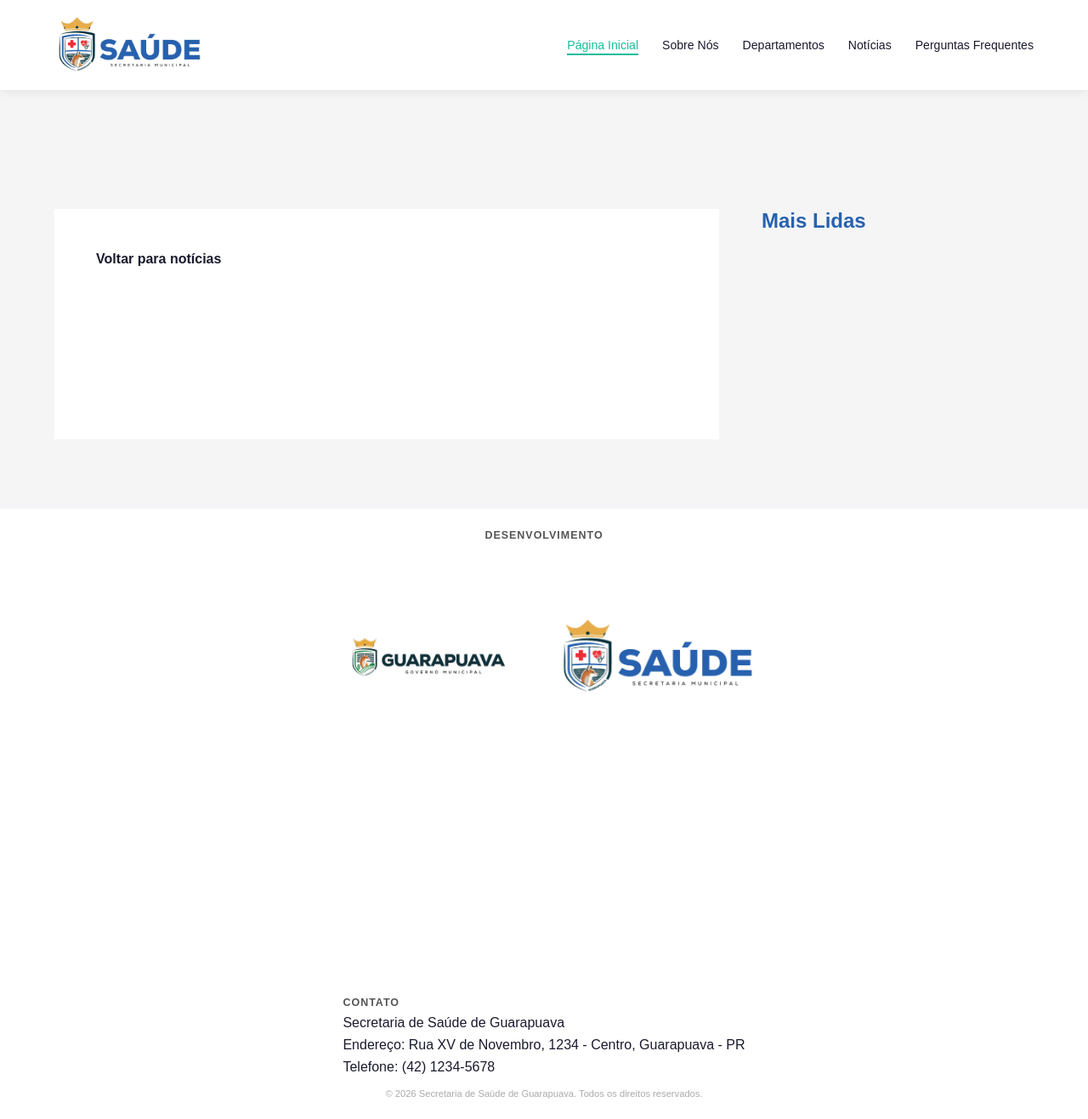
After one commit to dtisaude-debug/site_secretaria, a Flask app: template frontend/templates/pages/noticia_detalhe.html in a window 1280 px wide. The commit adds this page. Shown: the whole page at 85% size. Run offline with Flask 3, Linux system fonts and the light colour scheme; the template is opened without the code that fills it, so the values that code supplies are empty.

Commit message:
Realizado alterações na estrutura de pasta: -Movido noticia_detalhe para pages; -mudado o formato de apresentação das noticias; -Alterado o app.py

```diff
--- a/frontend/app.py
+++ b/frontend/app.py
@@ -73,7 +73,7 @@ def noticia_detalhe(id):
         abort(404)
 
     return render_template(
-        'noticia_detalhe.html',
+        'pages/noticia_detalhe.html',
         noticia=noticia
     )
 
--- a/frontend/static/css/base.css
+++ b/frontend/static/css/base.css
@@ -18,6 +18,9 @@
   --light-gray: #f5f6fa;
   --text-dark:  #1a1a2e;
   --text-gray:  #555;
+  --red:        #c62828;
+  --dark-red:   #b71c1c;
+  --blue-logo:  #2761ae;
 }
 
 html { scroll-behavior: smooth; }
--- a/frontend/static/css/noticias_template.css
+++ b/frontend/static/css/noticias_template.css
@@ -1,141 +1,123 @@
 /* =========================================
-   PÁGINA DE NOTÍCIA
+   PÁGINA NOTÍCIA
 ========================================= */
-.noticia-container{
-  max-width: 1200px;
+
+.noticia-page{
+  background: #f5f5f5;
 }
 
-.noticia-hero{
-  padding: 180px 0 120px;
-  position: relative;
-  background:
-    linear-gradient(
-      135deg,
-      rgba(3, 105, 160, 0.144),
-      rgba(0, 64, 77, 0.171)
-    );
+
+.noticia-layout{
+  display: grid;
+  grid-template-columns: minmax(0, 1fr) 320px;
+  gap: 50px;
+
+  max-width: 1400px;
+
+  padding-top: 140px;
+  padding-bottom: 80px;
 }
 
+
+.noticia-main{
+  background: white;
+  padding: 5%;
+}
+
+/* VOLTAR */
 .noticia-voltar{
   display: inline-flex;
   align-items: center;
   gap: 10px;
 
-  margin-bottom: 30px;
+  margin-bottom: 25px;
 
-  color: var(--teal);
+  text-decoration: none;
+  color: var(--primary);
+
   font-weight: 600;
-  text-decoration: none;
-
-  transition: .2s ease;
 }
 
-.noticia-voltar:hover{
-  transform: translateX(-4px);
-}
-
+/* BADGE */
 .noticia-badge{
   display: inline-block;
 
-  padding: 8px 16px;
-  border-radius: 999px;
+  margin-bottom: 20px;
 
-  background: rgba(0,119,182,.1);
-  color: var(--primary);
+  color: var(--yellow);
 
   font-size: .85rem;
   font-weight: 700;
-  letter-spacing: .5px;
   text-transform: uppercase;
+}
+
+/* TÍTULO */
+.noticia-titulo{
+  font-size: clamp(2rem, 4vw, 3.7rem);
+  line-height: 1.15;
+  font-weight: 800;
+
+  color: #111;
 
   margin-bottom: 24px;
 }
 
-.noticia-titulo{
-  font-size: clamp(2.2rem, 5vw, 4rem);
-  line-height: 1.1;
-  font-weight: 800;
+/* SUBTÍTULO */
+.noticia-subtitulo{
+  font-size: 1.2rem;
+  line-height: 1.7;
 
-  color: var(--dark);
+  color: #555;
 
-  margin-bottom: 24px;
+  margin-bottom: 25px;
 }
 
-.noticia-subtitulo{
-  font-size: 1.15rem;
-  line-height: 1.8;
-
-  color: #5f6b7a;
-
-  margin-bottom: 30px;
-}
-
+/* META */
 .noticia-meta{
   display: flex;
-  gap: 30px;
+  gap: 25px;
   flex-wrap: wrap;
+
+  margin-bottom: 40px;
 }
 
 .noticia-meta-item{
   display: flex;
   align-items: center;
-  gap: 10px;
+  gap: 8px;
 
-  color: #6b7280;
-  font-weight: 500;
+  color: #777;
+  font-size: .95rem;
 }
 
+/* IMAGEM */
 .noticia-banner{
-  margin-top: -20px;
+  margin-bottom: 40px;
 }
 
 .noticia-imagem{
   width: 100%;
-  border-radius: 24px;
+  border-radius: 14px;
 
   display: block;
-
-  box-shadow:
-    0 20px 50px rgba(0,0,0,.08);
 }
 
-.noticia-content-section{
-  padding: 60px 0 100px;
-}
-
+/* CONTEÚDO */
 .noticia-content{
   background: white;
-
-  padding: 50px;
-
-  border-radius: 24px;
-
-  box-shadow:
-    0 10px 40px rgba(0,0,0,.05);
 }
 
 .noticia-texto{
-  font-size: 1.12rem;
-  line-height: 2.1;
+  font-size: 1.15rem;
+  line-height: 2;
+
+  color: #222;
+
   white-space: pre-line;
-  color: #374151;
 }
 
 .noticia-texto p{
-  margin-bottom: 32px;
-}
-
-.noticia-texto::first-letter{
-  font-size: 2.3rem;
-  font-weight: 800;
-
-  float: left;
-
-  line-height: 1;
-
-  margin-right: 5px;
-
-  color: var(--primary);
+  margin-bottom: 28px;
 }
 
 .noticia-texto h2,
@@ -143,21 +125,96 @@
   margin-top: 40px;
   margin-bottom: 20px;
 
-  color: var(--dark);
+  color: #111;
+}
+
+/* SIDEBAR */
+.noticia-sidebar{
+  position: sticky;
+  top: 120px;
+
+  height: fit-content;
+}
+
+.sidebar-titulo{
+  font-size: 1.5rem;
+  margin-bottom: 25px;
+
+  color: var(--blue-logo);
+}
+
+.sidebar-lista{
+  display: flex;
+  flex-direction: column;
+  gap: 20px;
+}
+
+/* CARD */
+.sidebar-card{
+  display: flex;
+  gap: 15px;
+
+  text-decoration: none;
+
+  padding-bottom: 20px;
+  border-bottom: 1px solid #ddd;
+}
+
+.sidebar-card img{
+  width: 120px;
+  height: 80px;
+
+  object-fit: cover;
+
+  border-radius: 10px;
+
+  flex-shrink: 0;
+}
+
+.sidebar-info h4{
+  font-size: .95rem;
+  line-height: 1.5;
+
+  color: #111;
+
+  transition: .2s ease;
+}
+
+.sidebar-card:hover h4{
+  color: var(--primary);
+}
+
+/* RESPONSIVO */
+@media(max-width: 1024px){
+
+  .noticia-layout{
+    grid-template-columns: 1fr;
+  }
+
+  .noticia-sidebar{
+    position: relative;
+    top: 0;
+  }
+
 }
 
 @media(max-width:768px){
 
-  .noticia-content{
-    padding: 30px;
-  }
-
-  .noticia-hero{
-    padding-top: 120px;
+  .noticia-layout{
+    padding-top: 110px;
   }
 
   .noticia-titulo{
     font-size: 2.2rem;
   }
 
+  .sidebar-card{
+    flex-direction: column;
+  }
+
+  .sidebar-card img{
+    width: 100%;
+    height: 180px;
+  }
+
 }
--- a/frontend/static/js/main.js
+++ b/frontend/static/js/main.js
@@ -237,7 +237,7 @@ const deptData = {
     icone:      'fas fa-exclamation-triangle',
     descricao:  'O Departamento de Urgência e Emergência coordena e organiza os serviços de atendimento de urgência e emergência do município, garantindo atendimento rápido e eficaz à população.',
     infos: [
-      { icone: 'fa-solid fa-user',      titulo:'Responsável',    texto: 'Erika Mayumi Yassue'},
+      { icone: 'fa-solid fa-user',      titulo:'Responsável',    texto: 'Chayane Andrade'},
       { icone: 'fas fa-hospital',       titulo: 'Unidades',      texto: 'UPA 24h e Urgências municipal(Trianon e Primavera)' },
       { icone: 'fas fa-ambulance',      titulo: 'SAMU',          texto: 'Ligue 192 para emergências' },
       { icone: 'fas fa-phone',          titulo: 'Contato',       texto: '(42) 3142-1519' },
@@ -315,7 +315,7 @@ const deptData = {
     icone:     'fas fa-building',
     descricao: 'O DACS é responsável por gerenciar a administração, compras e serviços da saúde, garantindo a eficiência e transparência nas operações.',
     infos: [
-      { icone: 'fa-solid fa-user',    titulo:'Responsável', texto: 'Maria Izabel'},
+      { icone: 'fa-solid fa-user',    titulo:'Responsável', texto: 'Maria Izabel Bassani'},
       { icone: 'fas fa-tasks',        titulo: 'Função',     texto: 'Administração, compras e serviços' },
       { icone: 'fas fa-file-invoice', titulo: 'Serviços',   texto: 'Fornecimento de materiais e equipamentos' },
       { icone: 'fas fa-phone',        titulo: 'Contato',    texto: '(42) 3142-1529 / 3142-1530' },
--- /dev/null
+++ b/frontend/templates/pages/noticia_detalhe.html
@@ -0,0 +1,111 @@
+<!DOCTYPE html>
+<html lang="pt-BR">
+<head>
+  <meta charset="UTF-8">
+  <meta name="viewport" content="width=device-width, initial-scale=1.0"/>
+
+  <title>{{ noticia.titulo }}</title>
+
+  <link rel="stylesheet"
+        href="{{ url_for('static', filename='css/style.css') }}">
+</head>
+
+<body class="noticia-page">
+
+  {% include 'sections/navbar.html' %}
+
+  <section class="noticia-topo">
+
+    <div class="container noticia-layout">
+
+      <!-- CONTEÚDO PRINCIPAL -->
+      <main class="noticia-main">
+
+        <a href="/#noticias" class="noticia-voltar">
+          <i class="fas fa-arrow-left"></i>
+          Voltar para notícias
+        </a>
+
+        <span class="noticia-badge">
+          {{ noticia.categoria }}
+        </span>
+
+        <h1 class="noticia-titulo">
+          {{ noticia.titulo }}
+        </h1>
+
+        <p class="noticia-subtitulo">
+          {{ noticia.resumo }}
+        </p>
+
+        <div class="noticia-meta">
+          <div class="noticia-meta-item">
+            <i class="fas fa-calendar"></i>
+            <span>{{ noticia.data }}</span>
+          </div>
+
+          <div class="noticia-meta-item">
+            <i class="fas fa-user"></i>
+            <span>{{ noticia.autor }}</span>
+          </div>
+        </div>
+
+        {% if noticia.imagem %}
+        <div class="noticia-banner">
+          <img
+            src="{{ noticia.imagem }}"
+            alt="{{ noticia.titulo }}"
+            class="noticia-imagem"
+          >
+        </div>
+        {% endif %}
+
+        <article class="noticia-content">
+          <div class="noticia-texto">
+            {{ noticia.conteudo }}
+          </div>
+        </article>
+
+      </main>
+
+      <!-- SIDEBAR -->
+      <aside class="noticia-sidebar">
+
+        <h3 class="sidebar-titulo">
+          Mais Lidas
+        </h3>
+
+        <div class="sidebar-lista">
+
+          {% for item in noticias_populares %}
+
+          <a
+            href="/noticia/{{ item.slug }}"
+            class="sidebar-card"
+          >
+
+            <img
+              src="{{ item.imagem }}"
+              alt="{{ item.titulo }}"
+            >
+
+            <div class="sidebar-info">
+              <h4>{{ item.titulo }}</h4>
+            </div>
+
+          </a>
+
+          {% endfor %}
+
+        </div>
+
+      </aside>
+
+    </div>
+
+  </section>
+
+  {% include 'sections/footer.html' %}
+
+</body>
+</html>
```
Also changed, not shown: frontend/templates/noticia_detalhe.html (deleted, +0 -99 lines), 1 other file.
